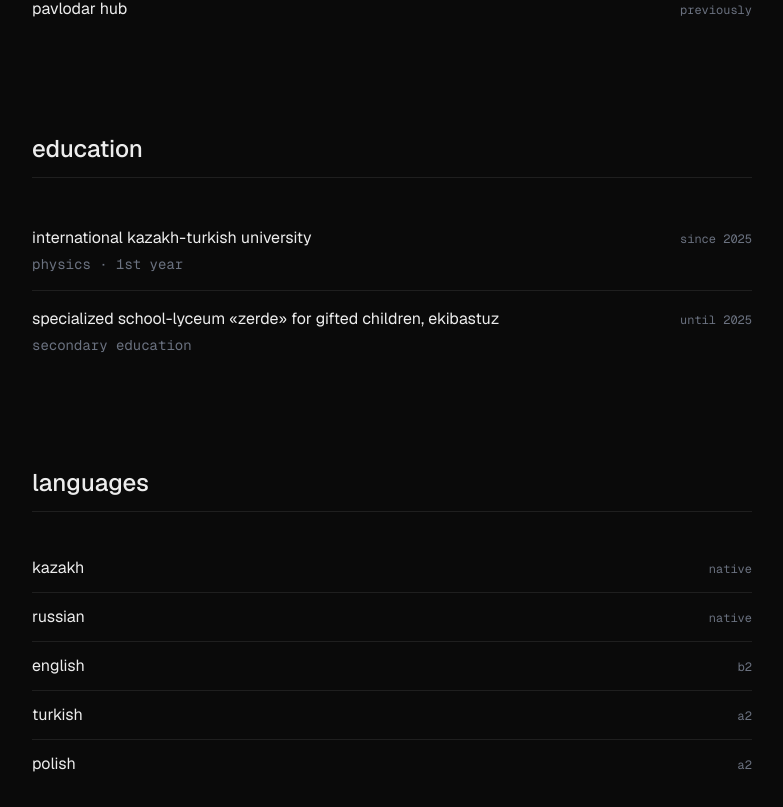
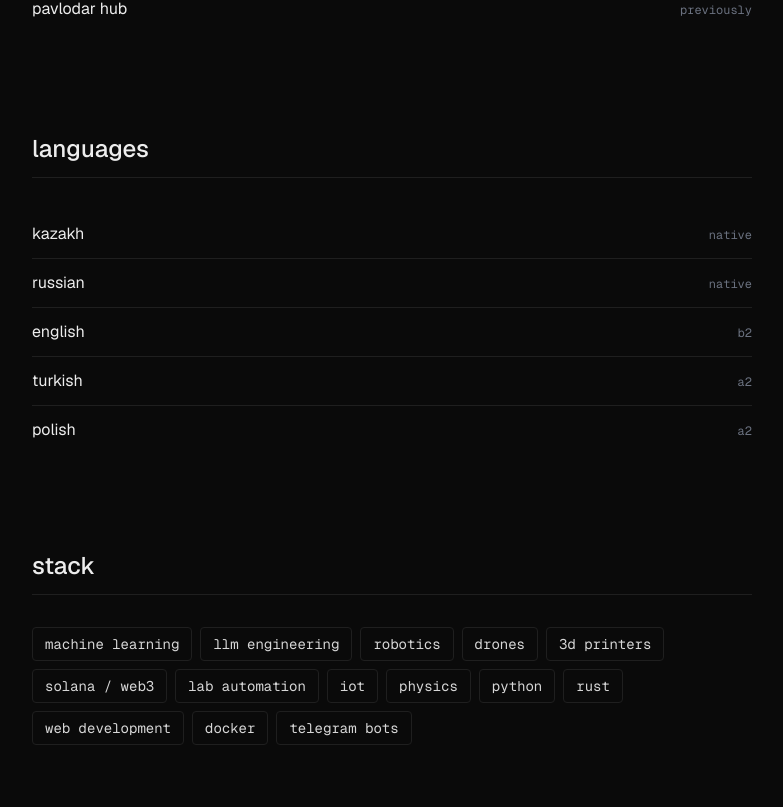
Before and after one commit to ekbmusk/portfolio, a Next.js app: page / in a window 1280 px wide. Shown: the part 3653-4460 px from the top of the page, without its empty margins (248-1031 px from the left). Built offline with nearby package versions, Linux system fonts and the light colour scheme.

Commit message:
feat: remove education section

```diff
--- a/src/app/dictionaries.ts
+++ b/src/app/dictionaries.ts
@@ -36,13 +36,6 @@ type Achievement = {
 
 type Experience = {
   role: string;
-  period: string;
-};
-
-type Education = {
-  institution: string;
-  program: string;
-  level: string;
   period: string;
 };
 
@@ -86,7 +79,6 @@ export type Dictionary = {
     bots: string;
     achievements: string;
     experience: string;
-    education: string;
     languages: string;
     skills: string;
     media: string;
@@ -104,7 +96,6 @@ export type Dictionary = {
   bots: Bot[];
   achievements: Achievement[];
   experience: Experience[];
-  education: Education[];
   languages: Language[];
   skills: string[];
   media: MediaItem[];
@@ -133,7 +124,6 @@ const en: Dictionary = {
     bots: "telegram bots",
     achievements: "wins",
     experience: "experience",
-    education: "education",
     languages: "languages",
     skills: "stack",
     media: "media",
@@ -270,21 +260,6 @@ const en: Dictionary = {
     {
       role: "pavlodar hub",
       period: "previously",
-    },
-  ],
-  education: [
-    {
-      institution: "international kazakh-turkish university",
-      program: "physics",
-      level: "1st year",
-      period: "since 2025",
-    },
-    {
-      institution:
-        "specialized school-lyceum «zerde» for gifted children, ekibastuz",
-      program: "secondary education",
-      level: "",
-      period: "until 2025",
     },
   ],
   languages: [
@@ -426,7 +401,6 @@ const ru: Dictionary = {
     bots: "telegram-боты",
     achievements: "победы",
     experience: "опыт",
-    education: "образование",
     languages: "языки",
     skills: "стек",
     media: "media",
@@ -563,21 +537,6 @@ const ru: Dictionary = {
     {
       role: "pavlodar hub",
       period: "ранее",
-    },
-  ],
-  education: [
-    {
-      institution: "международный казахско-турецкий университет",
-      program: "физика",
-      level: "1 курс",
-      period: "с 2025",
-    },
-    {
-      institution:
-        "специализированная школа-лицей «зерде» для одарённых детей, г. экибастуз",
-      program: "среднее образование",
-      level: "",
-      period: "до 2025",
     },
   ],
   languages: [
@@ -719,7 +678,6 @@ const kk: Dictionary = {
     bots: "telegram-боттар",
     achievements: "жеңістер",
     experience: "тәжірибе",
-    education: "білім",
     languages: "тілдер",
     skills: "стек",
     media: "media",
@@ -858,21 +816,6 @@ const kk: Dictionary = {
       period: "бұрын",
     },
   ],
-  education: [
-    {
-      institution: "халықаралық қазақ-түрік университеті",
-      program: "физика",
-      level: "1 курс",
-      period: "2025-тен бері",
-    },
-    {
-      institution:
-        "дарынды балаларға арналған «зерде» мамандандырылған мектеп-лицейі, екібастұз қ.",
-      program: "орта білім",
-      level: "",
-      period: "2025-ке дейін",
-    },
-  ],
   languages: [
     { name: "қазақша", level: "ана тілі" },
     { name: "орысша", level: "ана тілі" },
--- a/src/app/page.tsx
+++ b/src/app/page.tsx
@@ -65,7 +65,6 @@ export default function Home() {
       <Bots t={t} />
       <Achievements t={t} />
       <Experience t={t} />
-      <Education t={t} />
       <Languages t={t} />
       <Skills t={t} />
       <Media t={t} />
@@ -561,30 +560,6 @@ function Experience({ t }: { t: Dictionary }) {
   );
 }
 
-function Education({ t }: { t: Dictionary }) {
-  return (
-    <Section id="education" title={t.sections.education}>
-      <ul className="divide-y divide-border">
-        {t.education.map((e) => (
-          <li key={e.institution} className="py-4 flex flex-col gap-1">
-            <div className="flex items-baseline justify-between gap-4">
-              <span className="text-foreground lowercase">
-                {e.institution}
-              </span>
-              <span className="font-mono text-xs text-muted shrink-0 lowercase">
-                {e.period}
-              </span>
-            </div>
-            <span className="text-sm text-muted lowercase font-mono">
-              {[e.program, e.level].filter(Boolean).join(" · ")}
-            </span>
-          </li>
-        ))}
-      </ul>
-    </Section>
-  );
-}
-
 function Languages({ t }: { t: Dictionary }) {
   return (
     <Section id="languages" title={t.sections.languages}>
```
